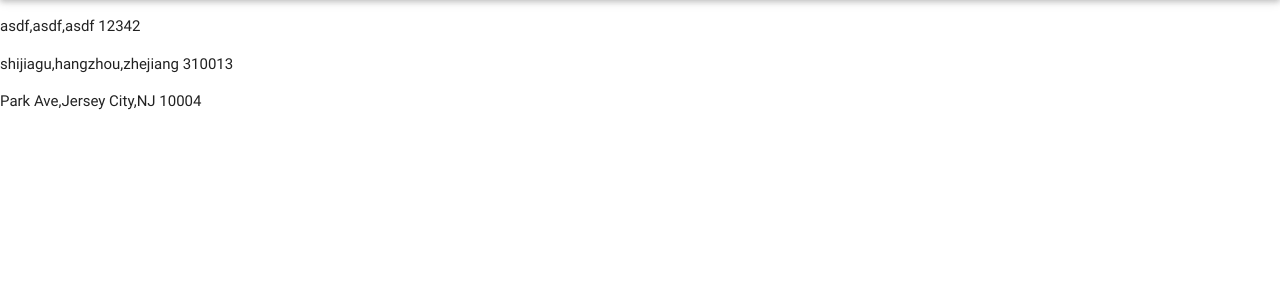
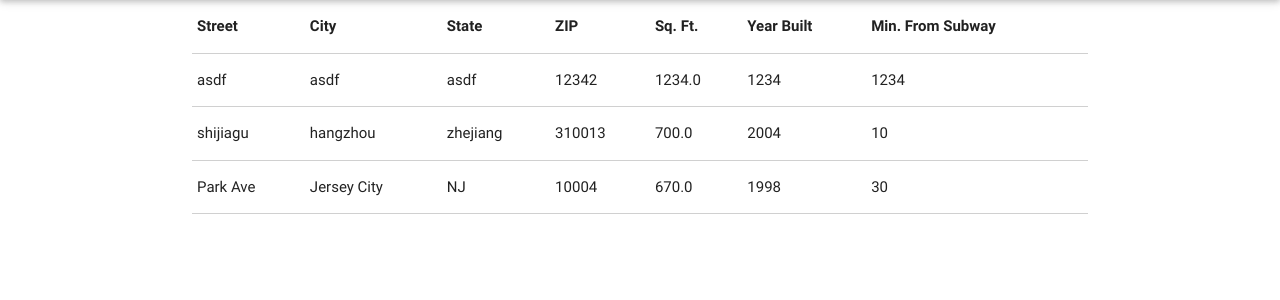
Before and after one commit to ziros94/sublet, a Django app: page /sublet/apartments/ in a window 1280 px wide. Shown: the part 64-364 px from the top of the page. Run offline with Django 3.2, Linux system fonts and the light colour scheme; data comes from the database, SQL or seed files in the repository; parts of the project's set-up code (start-up, migrations or seed data) failed here and were passed over.

Commit message:
added front end

```diff
--- a/sublet/app/templates/app/apartments.html
+++ b/sublet/app/templates/app/apartments.html
@@ -1,6 +1,32 @@
 {% extends 'app/base.html' %}
 {% block content %}
-{% for apartment in apartments %}
-    <p>{{ apartment }}</p>
-{% endfor %}
+    <div class="container">
+        <table class="bordered highlight">
+            <thead>
+                <tr>
+                  <th data-field="street">Street</th>
+                  <th data-field="city">City</th>
+                  <th data-field="state">State</th>
+                  <th data-field="zip">ZIP</th>
+                  <th data-field="sqFt">Sq. Ft.</th>
+                  <th data-field="year">Year Built</th>
+                  <th data-field="min">Min. From Subway</th>
+                </tr>
+            </thead>
+
+            <tbody>
+            {% for apartment in apartments %}
+            <tr>
+                <td>{{ apartment.street }}</td>
+                <td>{{ apartment.city }}</td>
+                <td>{{ apartment.state }}</td>
+                <td>{{ apartment.zip }}</td>
+                <td>{{ apartment.sqFt }}</td>
+                <td>{{ apartment.year }}</td>
+                <td>{{ apartment.min_from_subway }}</td>
+            </tr>
+            {% endfor %}
+            </tbody>
+        </table>
+    </div>
 {% endblock %}
--- a/sublet/app/templates/app/listings.html
+++ b/sublet/app/templates/app/listings.html
@@ -1,6 +1,6 @@
 {% extends 'app/base.html' %}
 {% block content %}
 {% for listing in listings %}
-    <p><a href="{% url 'app:listing' listing.id %}">{{ listing.title }}</a></p>
+    <p><a href="{% url 'app:listing' listing.user_pk listing.id %}">{{ listing.title }}</a></p>
 {% endfor %}
 {% endblock %}
--- a/sublet/app/urls.py
+++ b/sublet/app/urls.py
@@ -9,7 +9,7 @@ urlpatterns = [
     url(r'^logout/$', views.user_logout, name='logout'),
     url(r'^apartments/$', views.apartments, name='apartments'),
     url(r'^listings/$', views.listings, name='listings'),
-    url(r'^listing/(?P<id>[0-9]+)/$', views.listing, name='listing'),
+    url(r'^listing/(?P<shard_id>[0-9]+)(?P<list_id>[0-9]+)/$', views.listing, name='listing'),
     url(r'^bookings/$', views.bookings, name='bookings'),
     url(r'^booking/$', views.booking, name='booking'),
     url(r'^profile/$', views.profile, name='profile'),
--- a/sublet/app/views.py
+++ b/sublet/app/views.py
@@ -75,7 +75,8 @@ def apartments(request):
     return render(request, 'app/apartments.html', {'apartments': apartments_owned})
 
 
-def listing(request, id=None):
+def listing(request, shard_id, list_id):
+    print shard_id, list_id
     listing = get_object_or_404(ListingOwned, pk=id)
     return render(request, 'app/listing.html', {'listing': listing})
 
```
Also changed, not shown: 1 other file.
